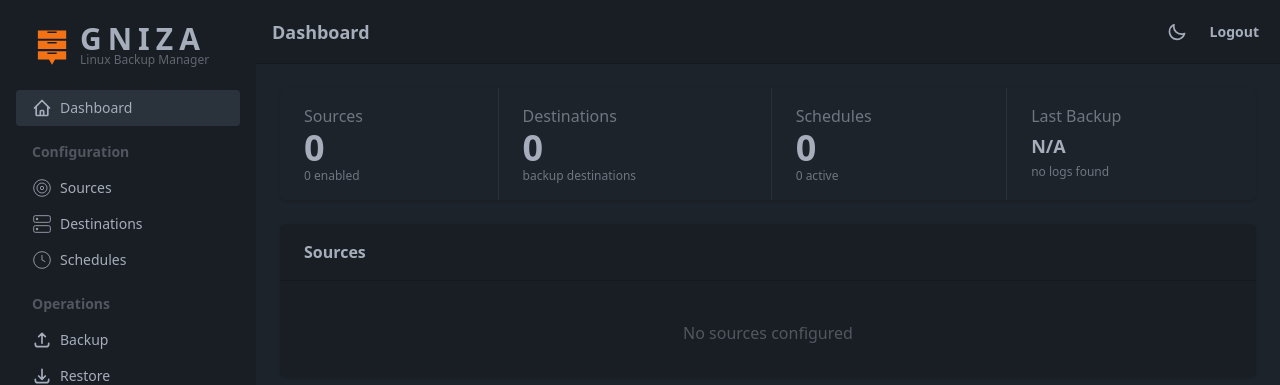
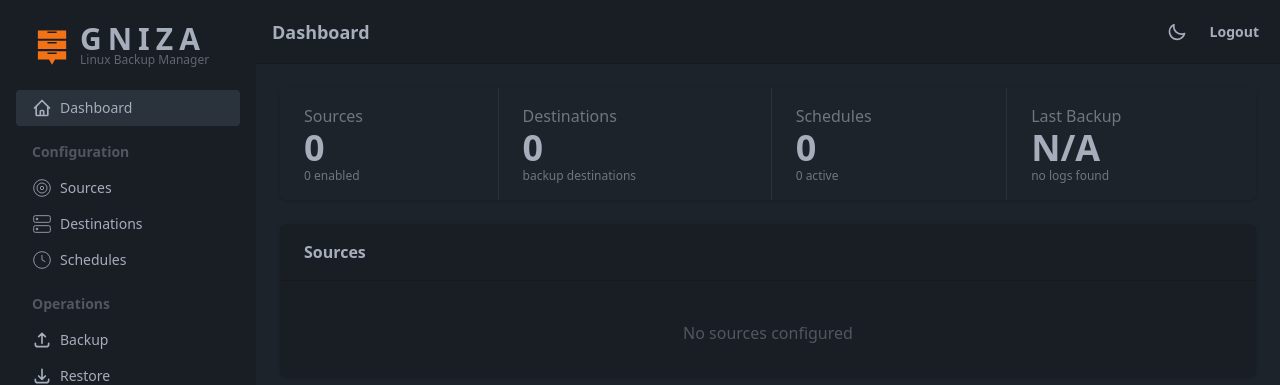
Before and after one commit to shukiv/gniza4linux, a Flask app: page / in a window 1280 px wide. Shown: the top 385 px of the page. Run offline with Flask 3, Linux system fonts and the light colour scheme; the visitor is signed in with stand-in values (Sample User, id 1); some libraries are stand-ins or nearby versions.

Commit message:
Dashboard: make Last Backup stat-value same size as other stats

```diff
--- a/web/templates/dashboard/index.html
+++ b/web/templates/dashboard/index.html
@@ -24,10 +24,10 @@
     <div class="stat">
         <div class="stat-title">Last Backup</div>
         {% if log_files %}
-        <div class="stat-value text-lg">{{ log_files[0].status|upper }}</div>
+        <div class="stat-value">{{ log_files[0].status|upper }}</div>
         <div class="stat-desc">{% if errors_past_month %}{{ errors_past_month }} error{{ 's' if errors_past_month != 1 else '' }} in past month{% else %}no errors in past month{% endif %}</div>
         {% else %}
-        <div class="stat-value text-lg">N/A</div>
+        <div class="stat-value">N/A</div>
         <div class="stat-desc">no logs found</div>
         {% endif %}
     </div>
```
